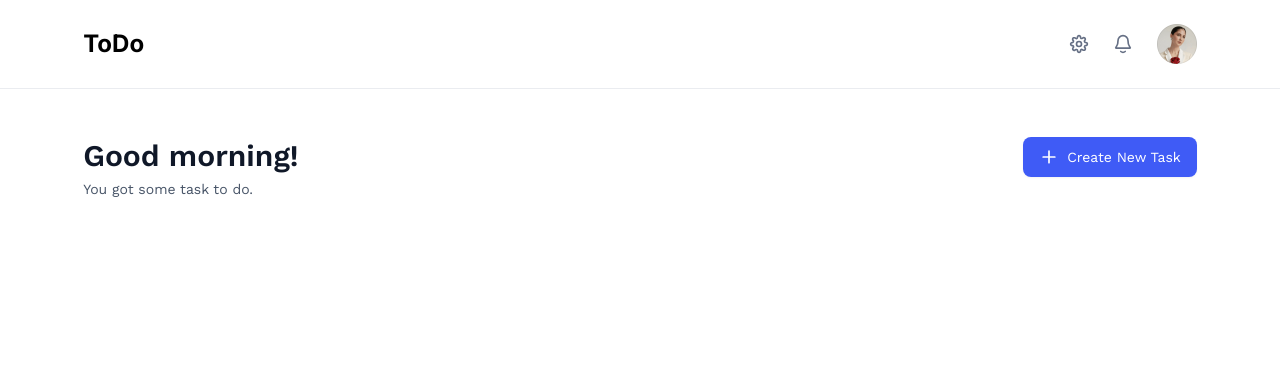
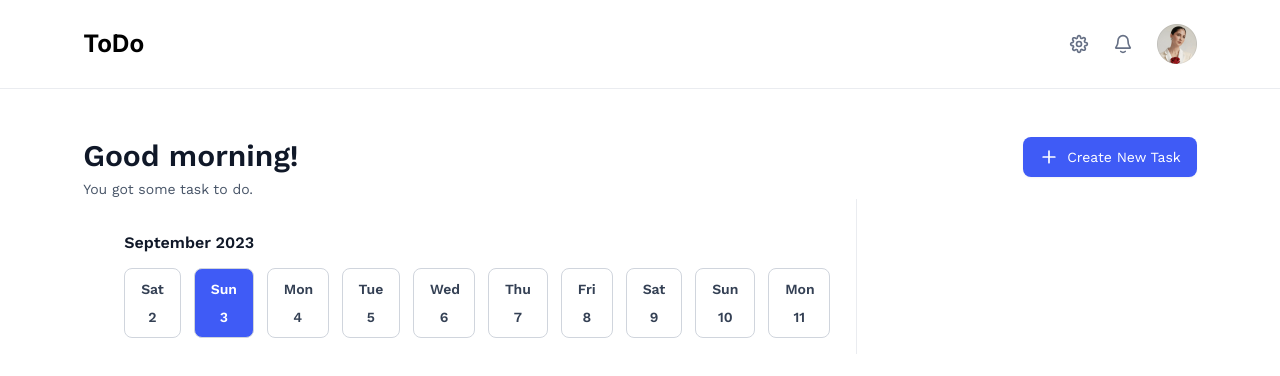
Before and after one commit to eniiku/toDo, a React (Vite) app: page / in a window 1280 px wide. Shown: the top 376 px of the page. Built offline with nearby package versions, Linux system fonts and the light colour scheme.

Commit message:
feat(panel): create comp & integrate list days function with comp

```diff
--- a/src/App.tsx
+++ b/src/App.tsx
@@ -1,5 +1,6 @@
 import React from 'react';
 import Navbar from './components/Navbar';
+import Panel from './components/Panel';
 
 const App = () => {
   return (
@@ -8,7 +9,7 @@ const App = () => {
       <main className='padding-x'>
         {/* Introduction Header */}
 
-        <div className='my-8 md:mt-12 sm:flex justify-between items-start'>
+        <section className='mt-8 md:mt-12 sm:flex justify-between items-start'>
           <div>
             <h1 className='font-inter font-semibold text-2xl leading-8 text-gray-900 md:font-work-sans md:text-3xl md:leading-[2.375rem]'>
               Good morning!
@@ -26,7 +27,21 @@ const App = () => {
 
             <span>Create New Task</span>
           </button>
-        </div>
+        </section>
+
+        {/* TASKS / DATE PICKER GRID */}
+
+        <section className='grid__main'>
+          {/*  PANEL/ TASK COMPS*/}
+
+          <div className='md:px-6'>
+            <Panel />
+          </div>
+
+          {/* DATEPICKER COMP */}
+
+          <div className='border-l border-gray-200'></div>
+        </section>
       </main>
     </React.Fragment>
   );
--- /dev/null
+++ b/src/components/Panel.tsx
@@ -0,0 +1,35 @@
+import generateListOfDays from '../utils/generateListOfDays';
+
+const Panel = () => {
+  const { month, year, daysList } = generateListOfDays();
+  const currentDate = new Date().getDate();
+
+  return (
+    <div className='my-8 mb-4 w-inherit overflow-hidden'>
+      <h3
+        className='font-inter text-[0.79631rem] font-semibold leading-[150%] text-gray-900 mb-[0.8rem]
+        md:font-work-sans md:text-base'
+      >{`${month} ${year}`}</h3>
+
+      <ul className='flex gap-4 md:gap-[0.8rem]'>
+        {daysList.slice(0, 13).map((date, index) => (
+          <li
+            key={`${date.weekday}${index}`}
+            className={`${
+              date.day === currentDate
+                ? 'bg-primary-blue text-white'
+                : 'bg-white text-gray-700'
+            } border border-gray-300 py-[0.62rem] px-[0.79rem] text-alt-sm rounded-lg font-semibold text-center
+              text-alt-sm w-full max-w-[3.085rem] md:px-4 md:max-w-[3.875rem]`}
+          >
+            <p>{date.weekday.slice(0, 3)}</p>
+
+            <p className='mt-2'>{date.day}</p>
+          </li>
+        ))}
+      </ul>
+    </div>
+  );
+};
+
+export default Panel;
--- a/src/index.css
+++ b/src/index.css
@@ -16,6 +16,10 @@
   .work-sans-sm {
     @apply font-work-sans text-sm leading-5;
   }
+
+  .padding-x {
+    @apply px-4 md:px-[5.2rem];
+  }
 }
 
 .max-container {
@@ -23,6 +27,14 @@
   margin: 0 auto;
 }
 
-.padding-x {
-  @apply px-4 md:px-[5.2rem];
+.w-inherit {
+  width: inherit;
 }
+
+@media screen and (min-width: 768px) {
+  .grid__main {
+    display: grid;
+    margin: 0 1.06rem;
+    grid-template-columns: 70% 30%;
+  }
+}
```
